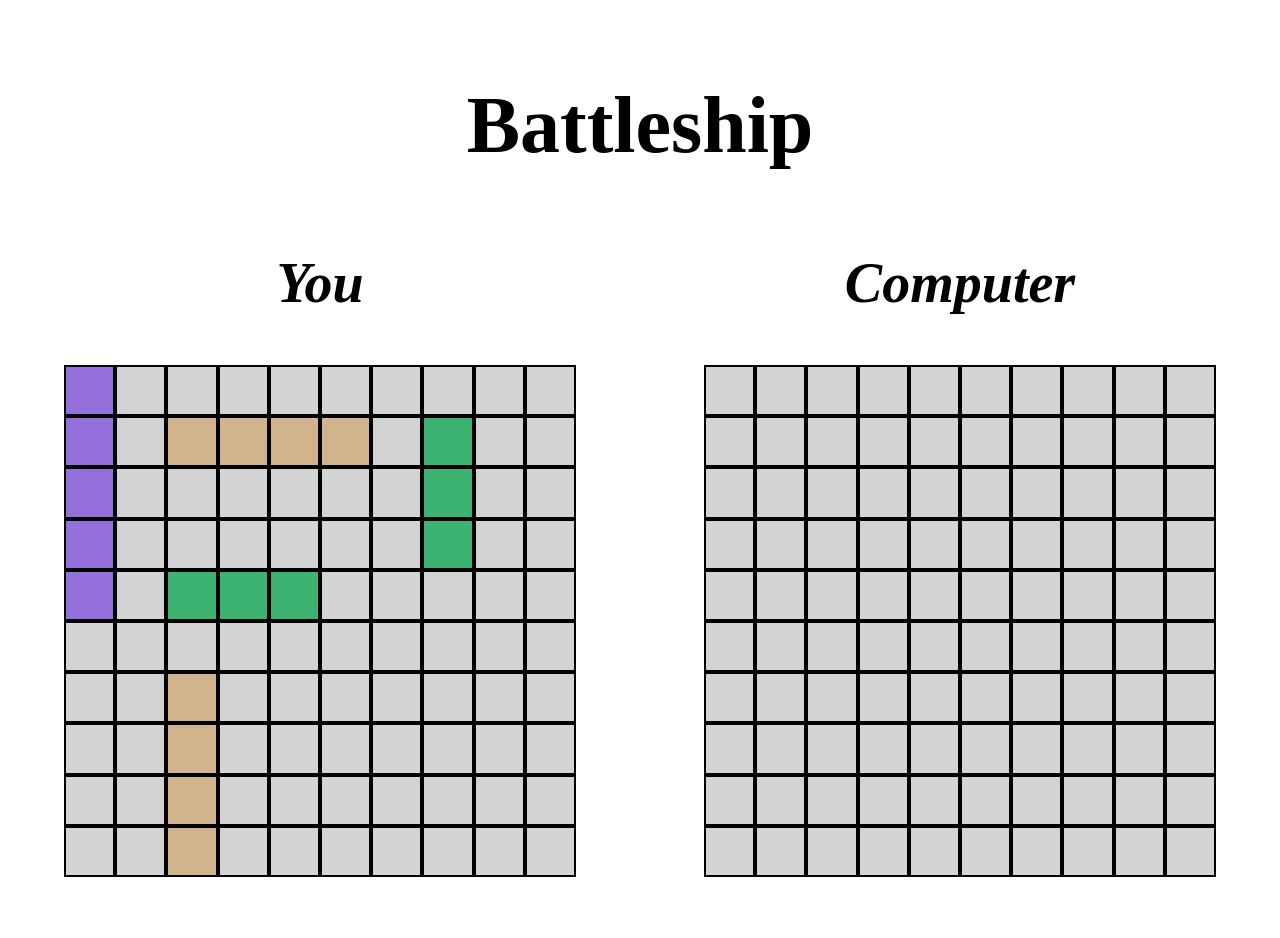
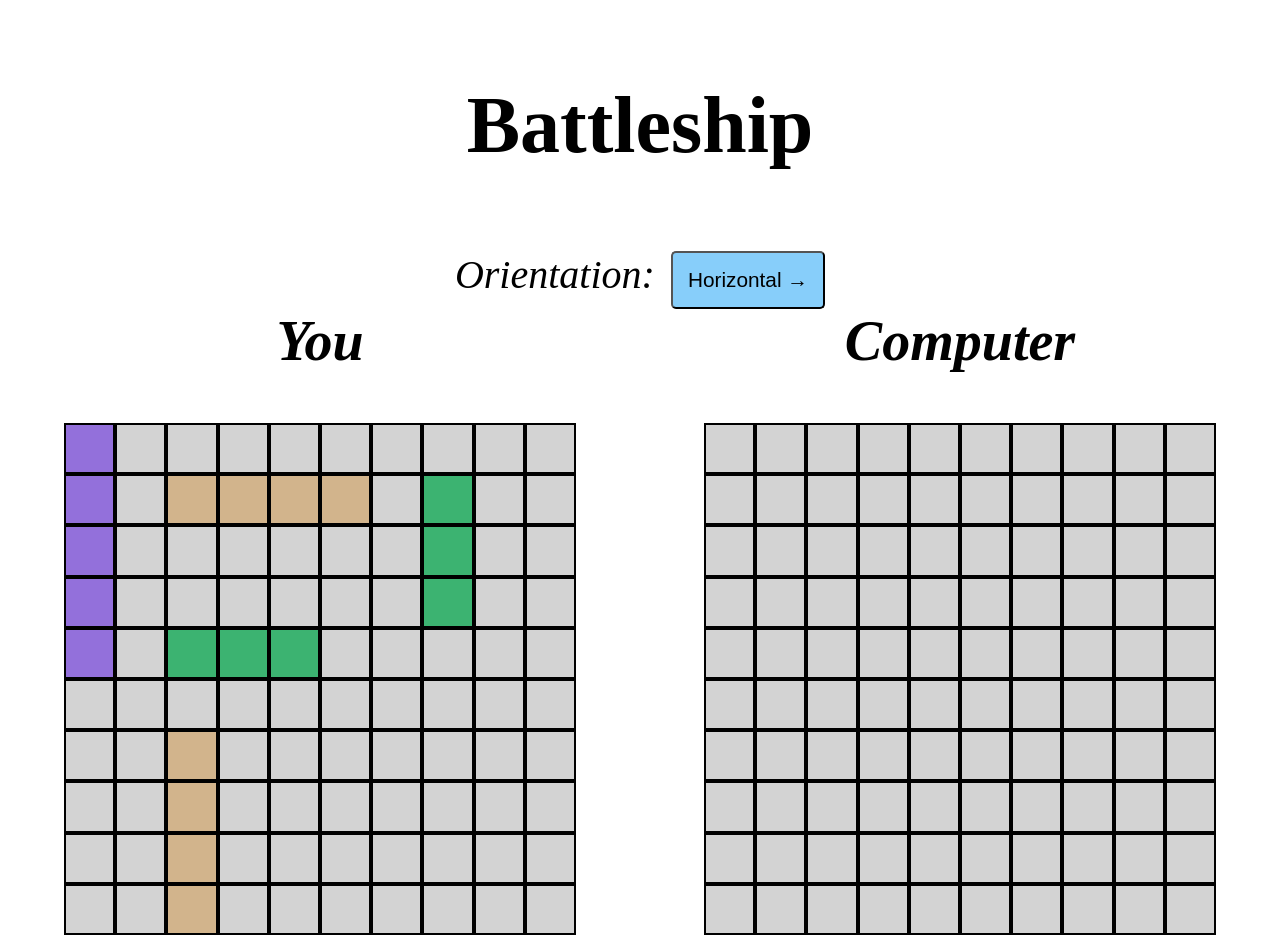
Before and after one commit to PanibratovR3/Battleship, a website: page src/template.html in a window 1280 px wide. Drawn offline with Linux system fonts and the light colour scheme.

Commit message:
Created container for orientation of placement control.

```diff
--- a/src/style.css
+++ b/src/style.css
@@ -52,3 +52,21 @@
 .ship-3 {
     background-color: mediumseagreen;
 }
+
+.control {
+    display: flex;
+    justify-content: center;
+    gap: 16px;
+}
+
+.label {
+    font-size: 2.5rem;
+    font-style: oblique;
+}
+
+.orientation-placement {
+    padding: 15px;
+    background-color: lightskyblue;
+    border-radius: 5px;
+    font-size: 1.3rem;
+}
--- a/src/template.html
+++ b/src/template.html
@@ -8,9 +8,14 @@
 </head>
 <body>
     <div class="header">Battleship</div>
+    <div class="control">
+        <div class="label">Orientation:</div>
+        <button class="orientation-placement">Horizontal &#8594;</button>
+    </div>
     <div class="main-container">
         <div class="human-container">
             <div class="player-header">You</div>
+
             <div class="board-container">
                 <div id="human-board" class="board">
                     <div class="board-row">
```
